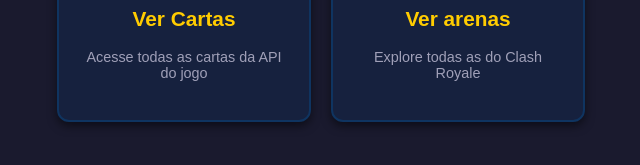
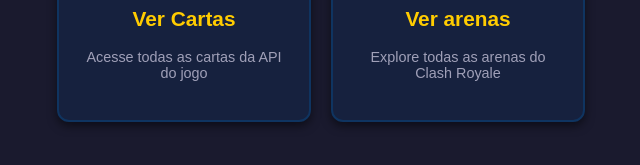
Before and after one commit to vinizx054-alt/arquivo-clash-completado, a plain HTML site: page index.html in a window 1280 px wide. Shown: the part 255-420 px from the top of the page, 319-959 px from the left. Drawn offline with Linux system fonts and the light colour scheme.

Commit message:
Correct text in arena description

```diff
--- a/index.html
+++ b/index.html
@@ -26,7 +26,7 @@
       <div class="card-menu" onclick="navegarPara('tela-arenas')">
         <div style="font-size: 2.5rem;">🏴‍☠️</div>
         <h2>Ver arenas</h2>
-        <p>Explore todas as do Clash Royale </p>
+        <p>Explore todas as arenas do Clash Royale </p>
       </div>
     </div>
   </div>
```
